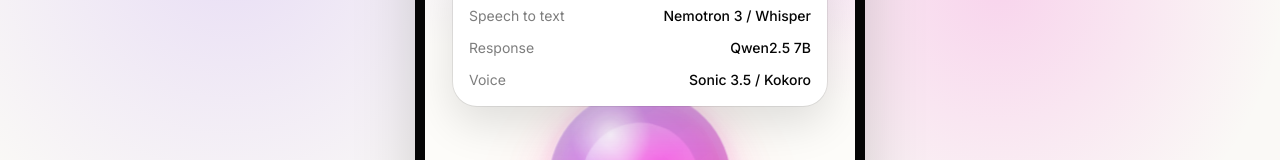
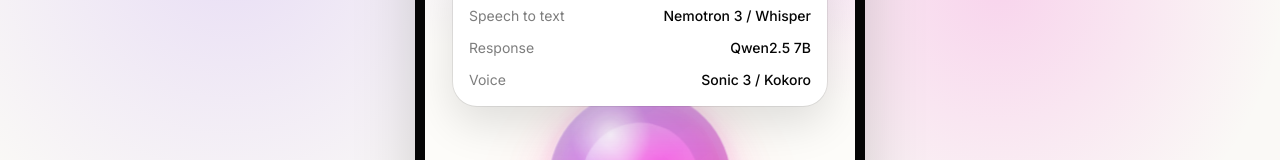
Before and after one commit to riccardogiorato/voice-to-voice, a Next.js app: page / in a window 1280 px wide. Both pictures are taken after a click on the button 807 px from the left and 72 px from the top of the page. Shown: the part 158-318 px from the top of the page. Built offline with nearby package versions, Linux system fonts and the light colour scheme.

Commit message:
fix: update tts model version

```diff
--- a/app/_components/VoicePhone.tsx
+++ b/app/_components/VoicePhone.tsx
@@ -123,7 +123,7 @@
                   </div>
                   <div className="flex items-center justify-between gap-4">
                     <dt className="text-[#050505]/52">Voice</dt>
-                    <dd className="font-medium text-[#050505]">Sonic 3.5 / Kokoro</dd>
+                    <dd className="font-medium text-[#050505]">Sonic 3 / Kokoro</dd>
                   </div>
                 </dl>
               </div>
--- a/app/api/voice/voice-utils.ts
+++ b/app/api/voice/voice-utils.ts
@@ -14,7 +14,7 @@
   "TOGETHER_TRANSCRIPT_REPAIR_MODEL",
   "Qwen/Qwen3.5-9B",
 );
-const TTS_MODEL = envOrDefault("TOGETHER_TTS_MODEL", "cartesia/sonic-3.5");
+const TTS_MODEL = envOrDefault("TOGETHER_TTS_MODEL", "cartesia/sonic-3");
 const TTS_VOICE = envOrDefault(
   "TOGETHER_TTS_VOICE",
   "47c38ca4-5f35-497b-b1a3-415245fb35e1",
```
Also changed, not shown: 1 other file (tests, documents, lock files or other folders).
